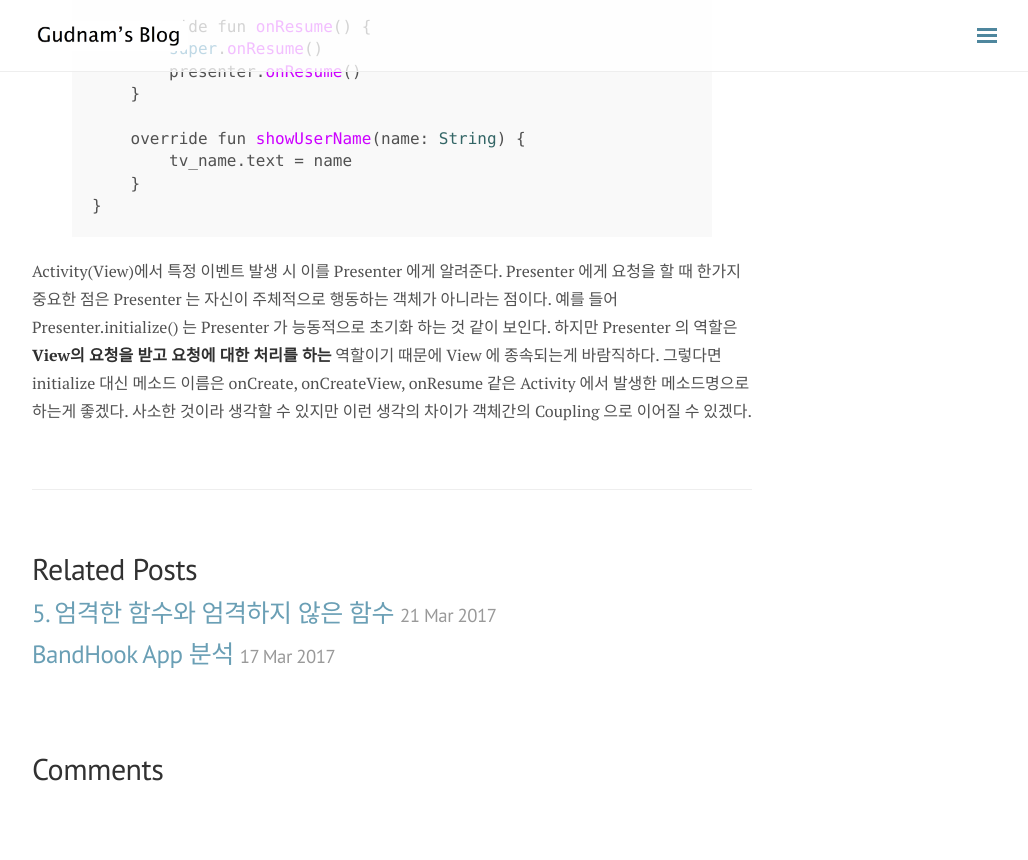
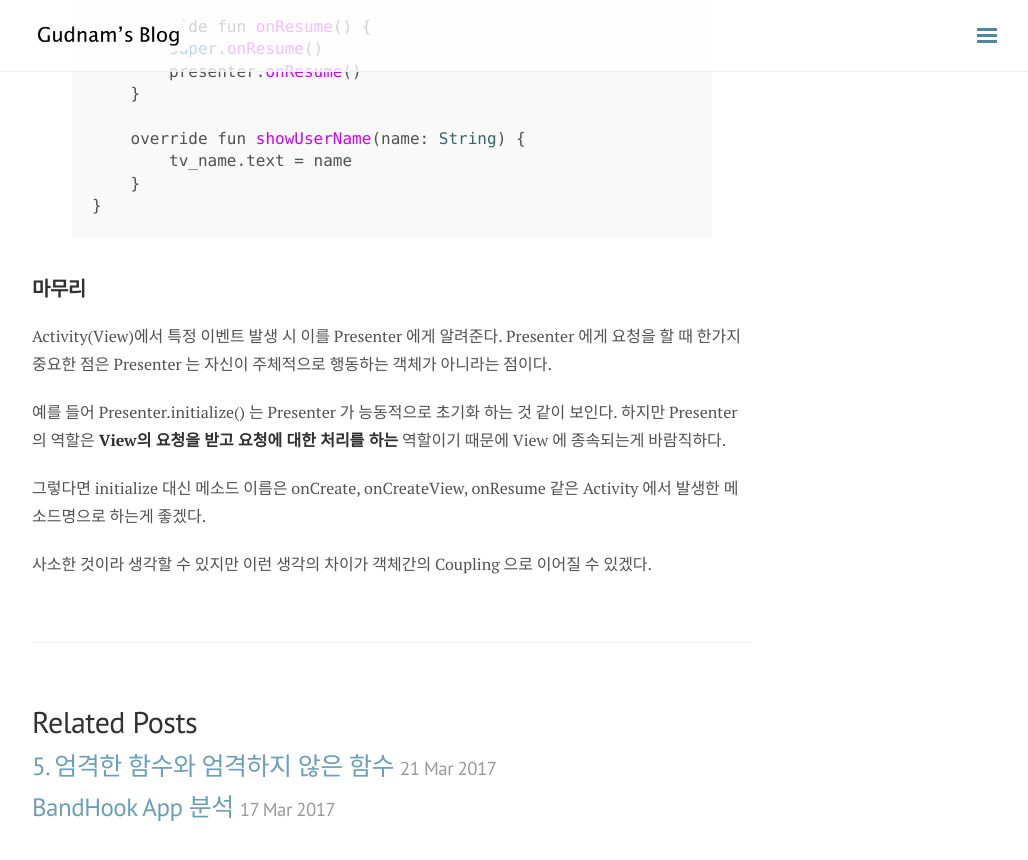
Before and after one commit to gudnam/gudnam.github.io, a Jekyll site: the page built from _posts/2017-03-23-kotlin-mvp.md, in a window 1280 px wide and 900 px high, scrolled down 5067 px. Shown: the top 860 px of the window, without its empty margins (248-1276 px from the left). Built offline with Jekyll 4.4.1, drawn with Linux system fonts in a browser that asks for light colours; nearby versions of some CDN libraries; comment, search, counter and statistics services are not loaded; before the commit the page ends 5865 px from its top, so only the background shows below that.

Commit message:
edited conclusion layout

```diff
--- a/_posts/2017-03-23-kotlin-mvp.md
+++ b/_posts/2017-03-23-kotlin-mvp.md
@@ -175,4 +175,12 @@
 }
 {% endhighlight %}
 
-Activity(View)에서 특정 이벤트 발생 시 이를 Presenter 에게 알려준다. Presenter 에게 요청을 할 때 한가지 중요한 점은 Presenter 는 자신이 주체적으로 행동하는 객체가 아니라는 점이다. 예를 들어 Presenter.initialize() 는 Presenter 가 능동적으로 초기화 하는 것 같이 보인다. 하지만 Presenter 의 역할은 **View의 요청을 받고 요청에 대한 처리를 하는** 역할이기 때문에 View 에 종속되는게 바람직하다. 그렇다면 initialize 대신 메소드 이름은 onCreate, onCreateView, onResume 같은 Activity 에서 발생한 메소드명으로 하는게 좋겠다. 사소한 것이라 생각할 수 있지만 이런 생각의 차이가 객체간의 Coupling 으로 이어질 수 있겠다.
+## 마무리
+
+Activity(View)에서 특정 이벤트 발생 시 이를 Presenter 에게 알려준다. Presenter 에게 요청을 할 때 한가지 중요한 점은 Presenter 는 자신이 주체적으로 행동하는 객체가 아니라는 점이다.
+
+예를 들어 Presenter.initialize() 는 Presenter 가 능동적으로 초기화 하는 것 같이 보인다. 하지만 Presenter 의 역할은 **View의 요청을 받고 요청에 대한 처리를 하는** 역할이기 때문에 View 에 종속되는게 바람직하다.
+
+그렇다면 initialize 대신 메소드 이름은 onCreate, onCreateView, onResume 같은 Activity 에서 발생한 메소드명으로 하는게 좋겠다.
+
+사소한 것이라 생각할 수 있지만 이런 생각의 차이가 객체간의 Coupling 으로 이어질 수 있겠다.
```
